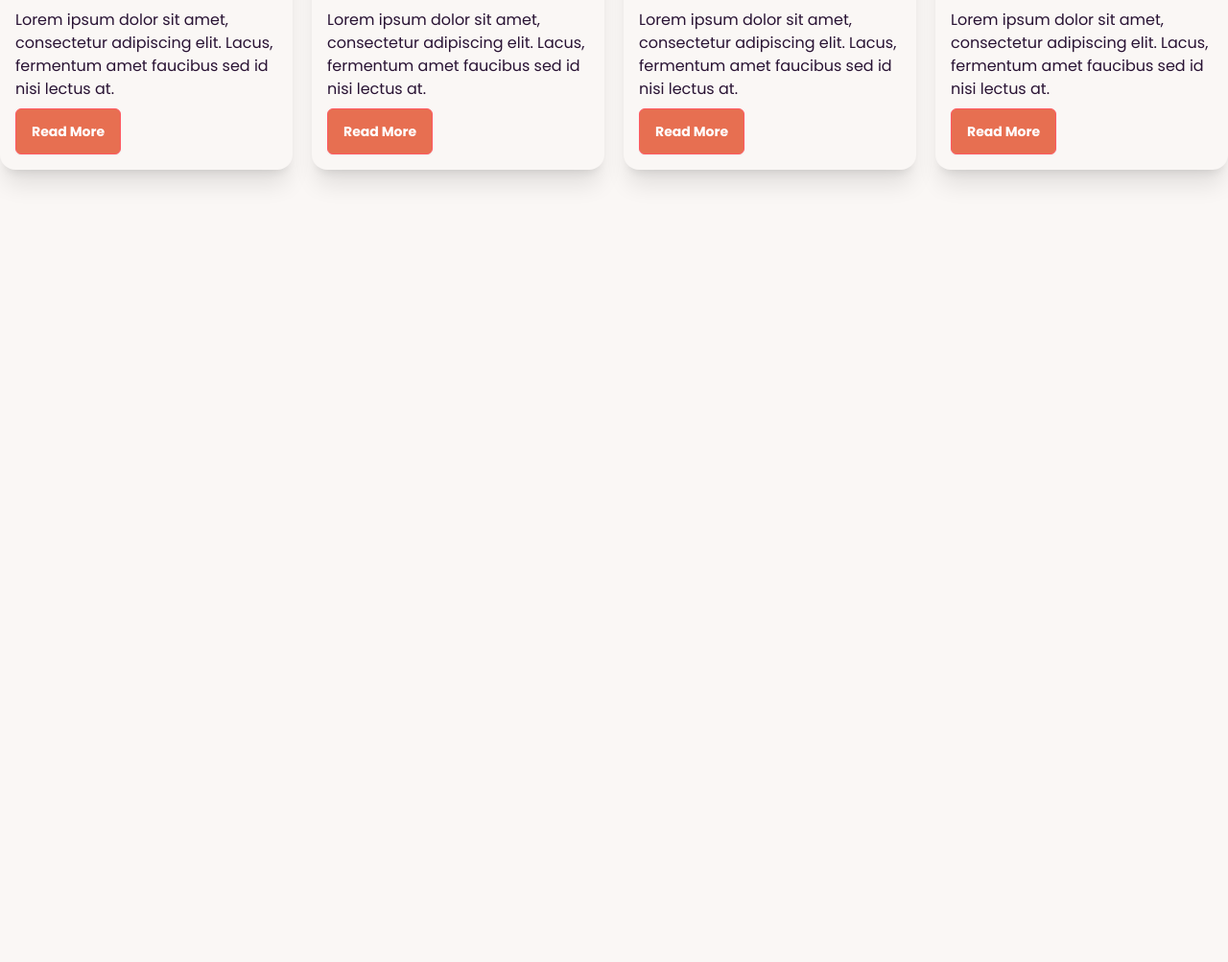
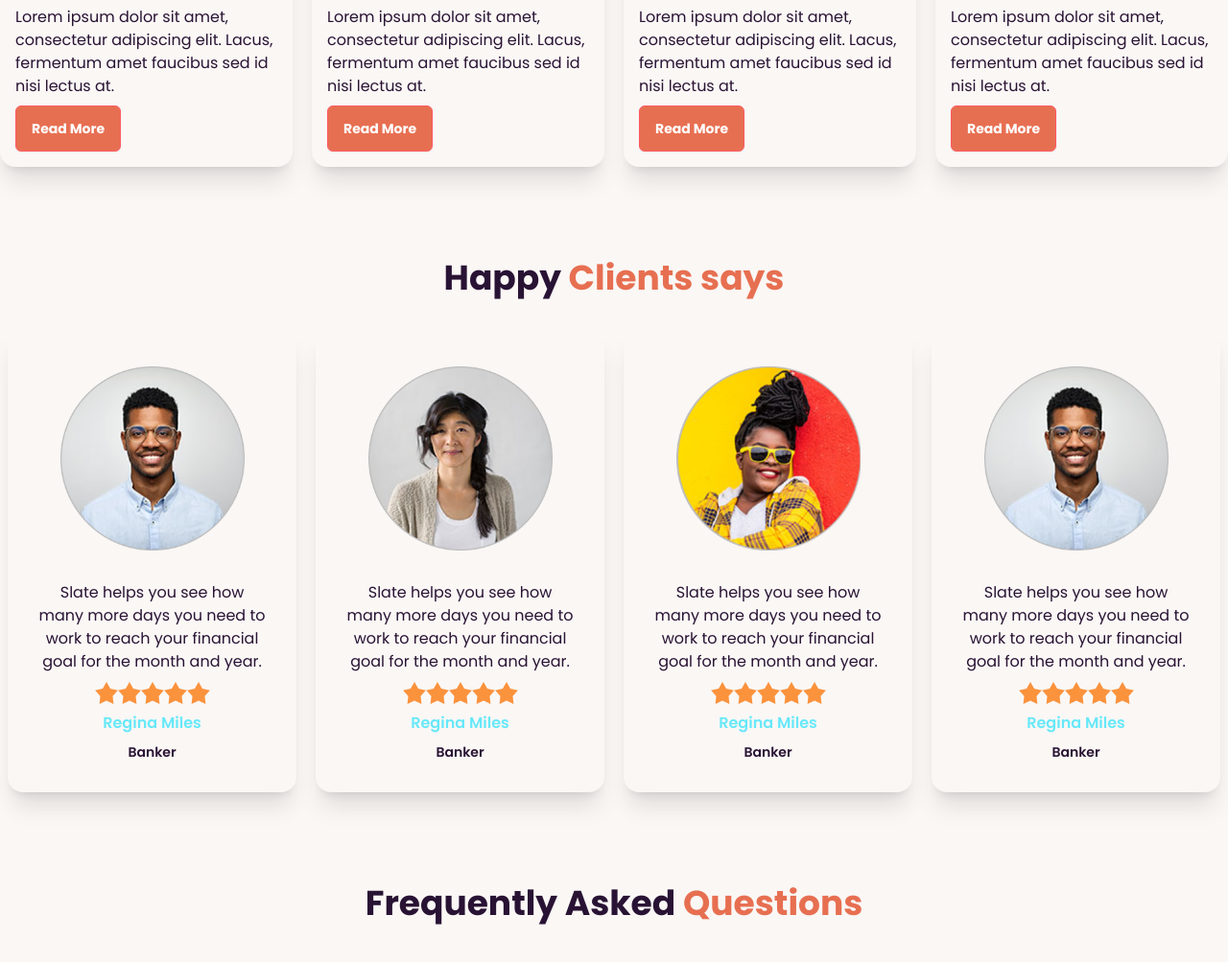
Before and after one commit to anik558363/Biker-Zone-with-Tailwind-and-daisy-ui, a plain HTML site: page index.html in a window 1280 px wide. Shown: the part 1609-2612 px from the top of the page at 96% size. Before the commit the page ends 1882 px from the top, so only its background shows below. Drawn offline with nearby package versions, Linux system fonts and the light colour scheme.

Commit message:
Happy Clients says section complte with resposive

```diff
--- a/index.html
+++ b/index.html
@@ -187,7 +187,7 @@
     <section class="my-24">
       <h2 class="text-4xl text-center font-bold mb-5">Featured Bikes In This Year</h2>
       <h4 class="text-2xl text-red-300 text-center mb-4">Best bike collection</h4>
-      <div class="grid grid-cols-1  md:grid-cols-2 lg:grid-cols-4 gap-5">
+      <div class="grid grid-cols-1 px-3 md:px-2 md:grid-cols-2 lg:grid-cols-4 gap-5">
         <div>
           <img  class="w-3/4 mx-auto md:w-full" src="./images/others/feature-bike.jpg" alt="">
         </div>
@@ -256,6 +256,105 @@
     </section>
 
 
+    <!-- Happy  -->
+
+    <section class="my-24">
+      <h2 class="text-4xl text-center font-bold mb-8">Happy <span class="text-primary_color">Clients says</span></h2>
+      <div class="grid grid-cols-1 px-3 md:px-2 md:grid-cols-2 lg:grid-cols-4 gap-5">
+        <div class="card  bg-base-100 shadow-xl">
+          <figure class="px-10 pt-10">
+            <img class="w-48" src="./images/others/user-1.png" alt="Shoes" class="rounded-xl" />
+          </figure>
+          <div class="card-body items-center text-center">
+            <p>Slate helps you see how
+              many more days you need
+              to work to reach your financial
+              goal for the month and year.</p>
+              <div class="rating">
+                <input type="radio" name="rating-2" class="mask mask-star-2 bg-orange-400" />
+                <input type="radio" name="rating-2" class="mask mask-star-2 bg-orange-400" checked />
+                <input type="radio" name="rating-2" class="mask mask-star-2 bg-orange-400" />
+                <input type="radio" name="rating-2" class="mask mask-star-2 bg-orange-400" />
+                <input type="radio" name="rating-2" class="mask mask-star-2 bg-orange-400" />
+              </div>
+              <h5 class="text-base text-cyan-300 font-semibold">Regina Miles</h5>
+              <p class="text-sm font-semibold">Banker</p>
+
+          </div>
+        </div>
+        <div class="card  bg-base-100 shadow-xl">
+          <figure class="px-10 pt-10">
+            <img class="w-48" src="./images/others/user-2.png" alt="Shoes" class="rounded-xl" />
+          </figure>
+          <div class="card-body items-center text-center">
+            <p>Slate helps you see how
+              many more days you need
+              to work to reach your financial
+              goal for the month and year.</p>
+              <div class="rating">
+                <input type="radio" name="rating-2" class="mask mask-star-2 bg-orange-400" />
+                <input type="radio" name="rating-2" class="mask mask-star-2 bg-orange-400"  />
+                <input type="radio" name="rating-2" class="mask mask-star-2 bg-orange-400" />
+                <input type="radio" name="rating-2" class="mask mask-star-2 bg-orange-400" checked />
+                <input type="radio" name="rating-2" class="mask mask-star-2 bg-orange-400" />
+              </div>
+              <h5 class="text-base text-cyan-300 font-semibold">Regina Miles</h5>
+              <p class="text-sm font-semibold">Banker</p>
+
+          </div>
+        </div>
+        <div class="card  bg-base-100 shadow-xl">
+          <figure class="px-10 pt-10">
+            <img class="w-48" src="./images/others/user-3.png" alt="Shoes" class="rounded-xl" />
+          </figure>
+          <div class="card-body items-center text-center">
+            <p>Slate helps you see how
+              many more days you need
+              to work to reach your financial
+              goal for the month and year.</p>
+              <div class="rating">
+                <input type="radio" name="rating-2" class="mask mask-star-2 bg-orange-400" />
+                <input type="radio" name="rating-2" class="mask mask-star-2 bg-orange-400"  />
+                <input type="radio" name="rating-2" class="mask mask-star-2 bg-orange-400" checked />
+                <input type="radio" name="rating-2" class="mask mask-star-2 bg-orange-400" />
+                <input type="radio" name="rating-2" class="mask mask-star-2 bg-orange-400" />
+              </div>
+              <h5 class="text-base text-cyan-300 font-semibold">Regina Miles</h5>
+              <p class="text-sm font-semibold">Banker</p>
+
+          </div>
+        </div>
+        <div class="card  bg-base-100 shadow-xl">
+          <figure class="px-10 pt-10">
+            <img class="w-48" src="./images/others/user-1.png" alt="Shoes" class="rounded-xl" />
+          </figure>
+          <div class="card-body items-center text-center">
+            <p>Slate helps you see how
+              many more days you need
+              to work to reach your financial
+              goal for the month and year.</p>
+              <div class="rating">
+                <input type="radio" name="rating-2" class="mask mask-star-2 bg-orange-400" />
+                <input type="radio" name="rating-2" class="mask mask-star-2 bg-orange-400" />
+                <input type="radio" name="rating-2" class="mask mask-star-2 bg-orange-400" />
+                <input type="radio" name="rating-2" class="mask mask-star-2 bg-orange-400" />
+                <input type="radio" name="rating-2" class="mask mask-star-2 bg-orange-400" checked  />
+              </div>
+              <h5 class="text-base text-cyan-300 font-semibold">Regina Miles</h5>
+              <p class="text-sm font-semibold">Banker</p>
+
+          </div>
+        </div>
+      </div>
+    </section>
+
+
+    <!-- Frequently Asked Questions -->
+
+    <section class="my-24">
+      <h2 class="text-4xl text-center font-bold mb-8">Frequently Asked <span class="text-primary_color"> Questions</span></h2>
+    </section>
+
 
   </main>
   <footer></footer>
```
